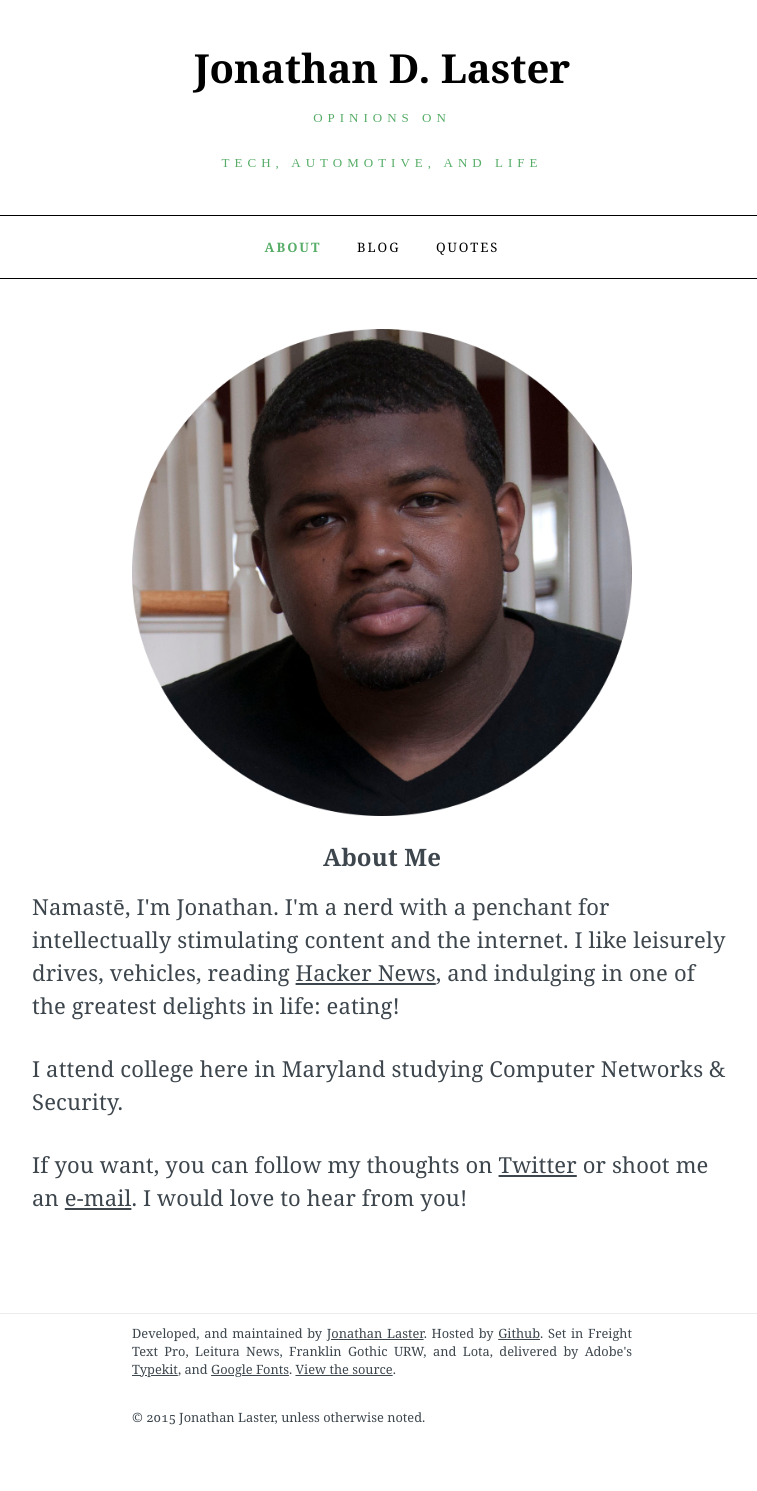
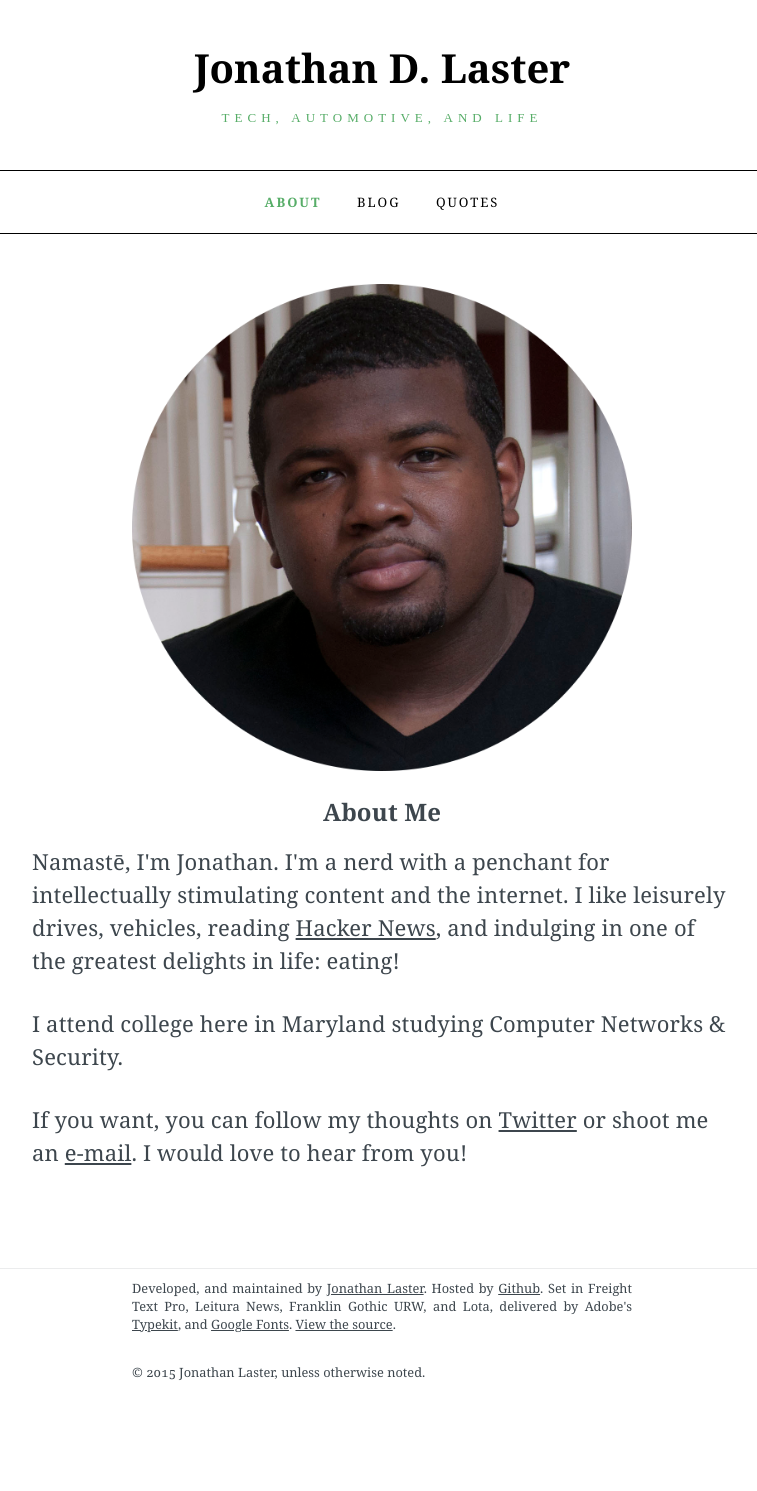
Before and after one commit to last-dev/jdl.io, a Jekyll site: the page built from index.html, in a window 1280 px wide. Shown: the whole page, without its empty margins (258-1015 px from the left). Built offline with Jekyll 4.4.1, drawn with Linux system fonts in a browser that asks for light colours; nearby versions of some CDN libraries; after the commit the page ends 1446 px from its top, so only the background shows below that.

Commit message:
Updated masthead subtitle

```diff
--- a/_includes/header.html
+++ b/_includes/header.html
@@ -1,7 +1,7 @@
 <header class="wrap top">
 
     <a href="{{site.baseurl}}/" class="site_title">Jonathan D. Laster</a>
-    <p class="site_sub_title">Opinions on <br> Tech, Automotive, and Life</p>
+    <p class="site_sub_title">Tech, Automotive, and Life</p>
 
     <nav class="site_nav">
         <a href="{{site.baseurl}}/" class="{% if page.url == '/' %}active{% endif %}">ABOUT</a>
```
